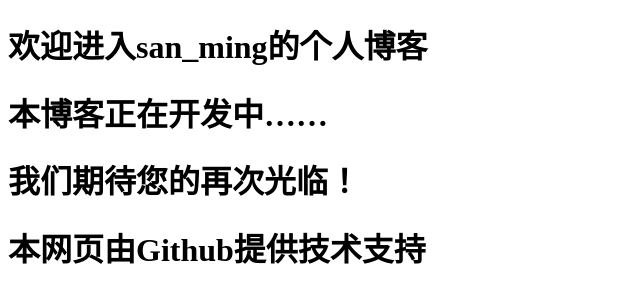
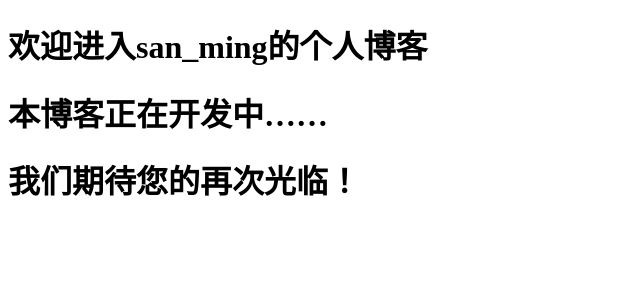
Before and after one commit to feel-bee/feel-bee.github.io, a plain HTML site: page index.html in a window 1280 px wide. Shown: the whole page, without its empty margins (0-640 px from the left). Drawn offline with Linux system fonts and the light colour scheme.

Commit message:
Update index.html

```diff
--- a/index.html
+++ b/index.html
@@ -2,12 +2,11 @@
 <html lang="en">
 <head>
     <meta charset="UTF-8">
-    <title>San_ming Blog</title>
+    <title>san_ming Blog</title>
 </head>
 <body>
     <h1>欢迎进入san_ming的个人博客</h1>
     <h1>本博客正在开发中……</h1>
     <h1>我们期待您的再次光临！</h1>
-    <h1>本网页由Github提供技术支持</h1>
 </body>
 </html>
```
